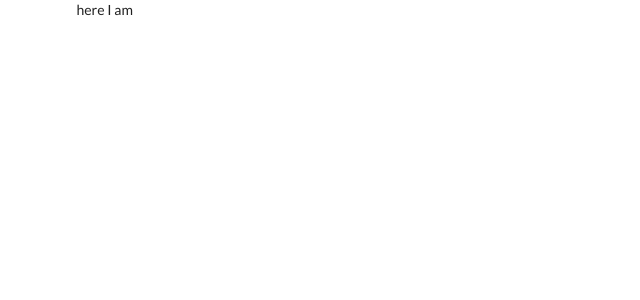
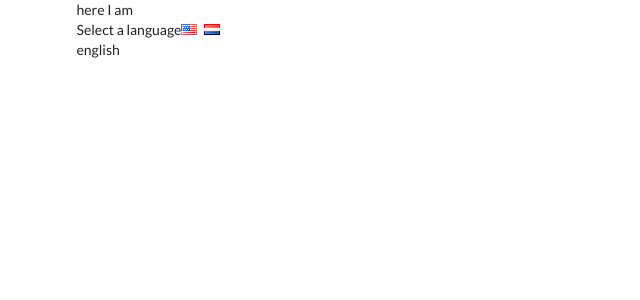
Before and after one commit to thenatural86/translator, a React (Create React App) app: page / in a window 1280 px wide. Shown: the top 300 px of the page, without its empty margins (0-640 px from the left). Built offline with nearby package versions, Linux system fonts and the light colour scheme.

Commit message:
language click handler

```diff
--- a/src/components/App.js
+++ b/src/components/App.js
@@ -1,8 +1,30 @@
 import React from "react"
 
 class App extends React.Component {
+  state = { language: "english" }
+
+  onLanguageChange = language => {
+    this.setState({ language })
+  }
+
   render() {
-    return <div className="ui container">here I am</div>
+    return (
+      <div className="ui container">
+        here I am
+        <div>
+          Select a language
+          <i
+            className="flag us"
+            onClick={() => this.onLanguageChange("english")}
+          />
+          <i
+            className="flag nl"
+            onClick={() => this.onLanguageChange("dutch")}
+          />
+        </div>
+        {this.state.language}
+      </div>
+    )
   }
 }
 
```
